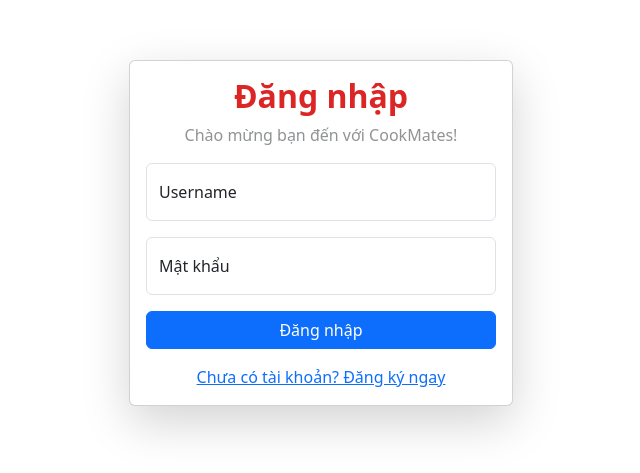
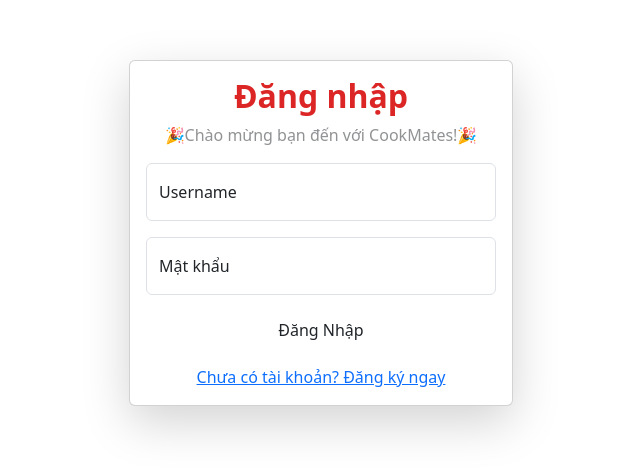
Before and after one commit to hoanghuysoftware/CookMates_FE, a React (Create React App) app: page /login in a window 1280 px wide. Shown: the part 167-640 px from the top of the page, without its empty margins (319-959 px from the left). Built offline with nearby package versions, Linux system fonts and the light colour scheme.

Commit message:
replace button in project

```diff
--- a/src/assets/styles/_buttons.scss
+++ b/src/assets/styles/_buttons.scss
@@ -0,0 +1,12 @@
+@import "./variables";
+
+.btn-customs{
+    background-color: $color-main;
+    border-color: $color-main;
+    color: #fff;
+}
+.btn-customs:hover{
+    color: $color-main;
+    background-color: #fff;
+    border-color: $color-main;
+}
--- a/src/components/Button.jsx
+++ b/src/components/Button.jsx
@@ -0,0 +1,14 @@
+import React from "react";
+import '../assets/styles/_buttons.scss'
+
+const Button = ({ children, size = "md", width="100", onClick }) => {
+    const sizeClass = size === "sm" ? "btn-sm" : size === "lg" ? "btn-lg" : "";
+
+    return (
+        <button className={`btn-customs btn  ${sizeClass} w-${width} fw-medium text-capitalize`} onClick={onClick}>
+            {children}
+        </button>
+    );
+}
+
+export default Button;
--- a/src/page/LoginPage.jsx
+++ b/src/page/LoginPage.jsx
@@ -1,5 +1,6 @@
 import React, {useState} from "react";
-import { Form, Button, Container, Row, Col, Card, Alert } from "react-bootstrap";
+import { Form, Container, Row, Col, Card, Alert } from "react-bootstrap";
+import Button from "../components/Button";
 import '../assets/styles/login.scss'
 
 export default function LoginPage() {
@@ -24,7 +25,11 @@
           <Card style={{ width: "24rem" }} className="shadow-lg">
             <Card.Body>
               <h2 className="login-title text-center fw-bold">Đăng nhập</h2>
-              <p className="sub-title text-body-tertiary">Chào mừng bạn đến với CookMates!</p>
+              <p className="sub-title text-body-tertiary">
+                <span className="text-body">️🎉</span>
+                Chào mừng bạn đến với CookMates!
+                <span className="text-body">️🎉</span>
+              </p>
               {error && <Alert variant="danger">{error}</Alert>}
               <Form onSubmit={handleSubmit}>
                 <Form.Group className="form-floating mb-3">
@@ -49,7 +54,7 @@
                   <Form.Label htmlFor="floating-password" className="text-start">Mật khẩu</Form.Label>
                 </Form.Group>
 
-                <Button variant="primary" type="submit" className="w-100">
+                <Button size="md" width="100" type="submit" >
                   Đăng nhập
                 </Button>
               </Form>
```
